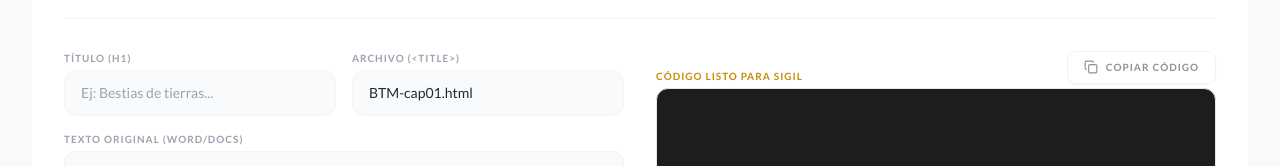
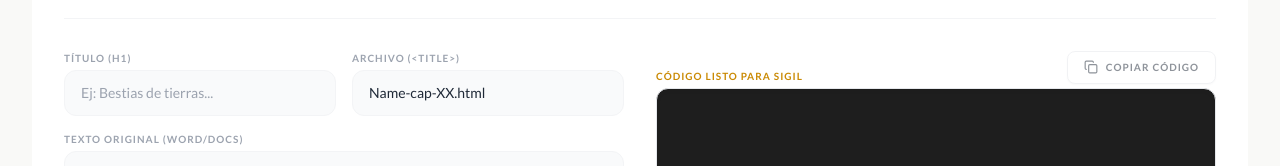
Before and after one commit to sabuat/apapacho-admin, a Next.js app: page / in a window 1280 px wide. Both pictures are taken after a click on the button "MAQUETADOR SIGIL". Shown: the part 361-527 px from the top of the page. Built offline with nearby package versions, Linux system fonts and the light colour scheme; no server answers; the database is empty; a web font is replaced by a local one.

Commit message:
Info update

```diff
--- a/components/tabs/EpubTab.js
+++ b/components/tabs/EpubTab.js
@@ -3,7 +3,7 @@ import { Copy, Check, FileCode2 } from 'lucide-react';
 
 export default function EpubTab() {
   const [title, setTitle] = useState('');
-  const [filename, setFilename] = useState('BTM-cap01.html');
+  const [filename, setFilename] = useState('Name-cap-XX.html');
   const [rawText, setRawText] = useState('');
   const [formattedHtml, setFormattedHtml] = useState('');
   const [copied, setCopied] = useState(false);
```
